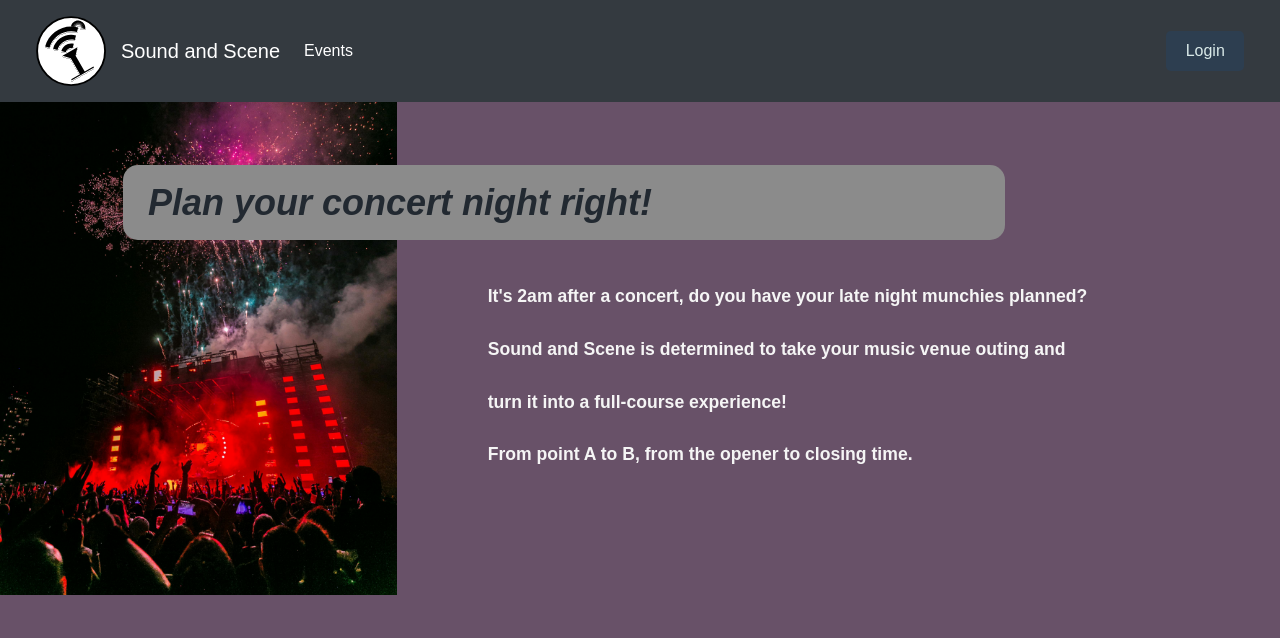
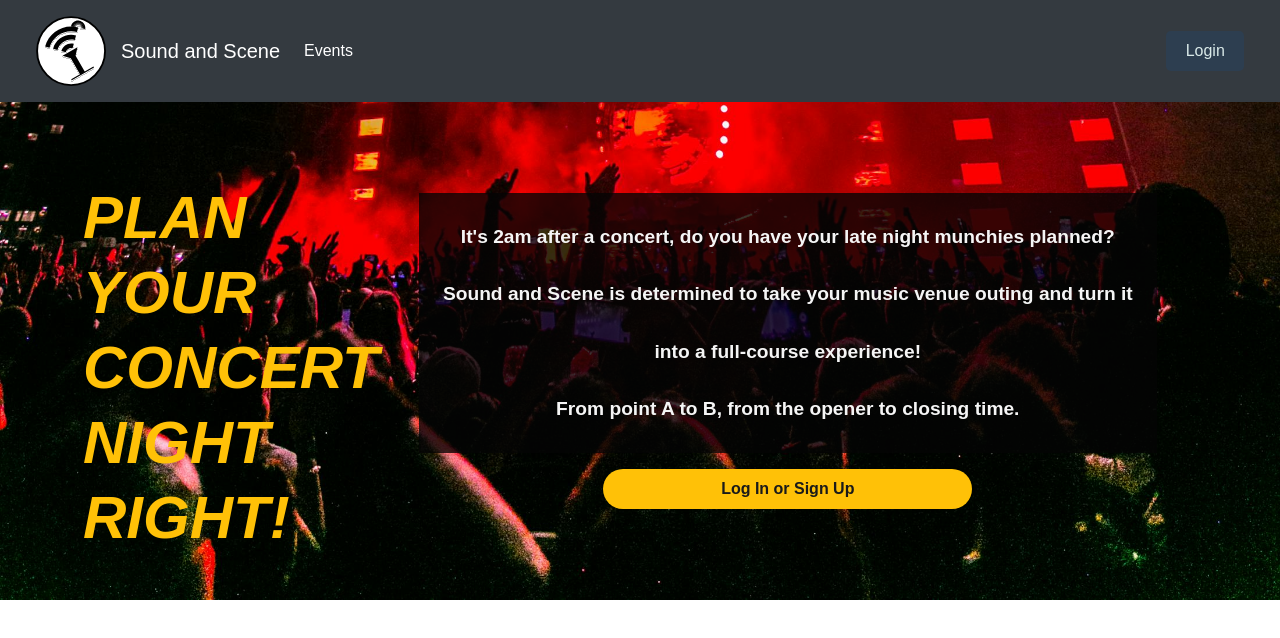
Before and after one commit to YourChumMoop/sound-and-scene, a React (Vite) app in the folder client/: page / in a window 1280 px wide. Shown: the top 638 px of the page. Built offline with nearby package versions, Linux system fonts and the light colour scheme.

Commit message:
added background images to home page for login and non login. added navigation buttons. added custom message on login. locked scrolling on home screen to hide image overflow.

```diff
--- a/client/package.json
+++ b/client/package.json
@@ -13,12 +13,14 @@
     "jwt-decode": "^4.0.0",
     "react": "^18.2.0",
     "react-dom": "^18.2.0",
+    "react-helmet": "^6.1.0",
     "react-router-dom": "^6.23.1",
     "validator": "^13.12.0"
   },
   "devDependencies": {
     "@types/react": "^18.2.66",
     "@types/react-dom": "^18.2.22",
+    "@types/react-helmet": "^6.1.11",
     "@typescript-eslint/eslint-plugin": "^7.2.0",
     "@typescript-eslint/parser": "^7.2.0",
     "@vitejs/plugin-react": "^4.2.1",
--- a/client/src/App.css
+++ b/client/src/App.css
@@ -1,8 +1,10 @@
 /* Global Styles */
 body {
   font-family: 'Arial', sans-serif;
-  background-color: #685168;
   color: #222931;
+}
+.no-scroll {
+  overflow: hidden;
 }
 
 a {
@@ -19,29 +21,51 @@ a:hover {
   padding-right: 15px;
 }
 .home-splash {
-  display: block;
-  width: fit-content;
+  /* background-image: url(/pexels-wendywei-1540406.jpg);
+  background-size: cover;
+  background-position: 50%; */
+  display: flex;
+  width: auto;
+  height: auto;
+
+}
+.home-splash img {
+  position: absolute;
+  z-index: -1;
+  top: -165%;
+  left: 0px;
+  width: 100%;
+}
+.home-splash .logged-in-img{
+  top: 40px;
 }
 .home-splash h1 {
+  color: #ffc107;
   font-style: italic;
   text-align: left;
-  font-weight: bolder;
-  background-color: #8b8b8b;
+  font-size: 60px;
+  font-weight: 900;
   border-radius: 15px;
   padding: 15px 25px 15px 25px;
   margin: 15px;
 }
 .home-splash p {
+
   line-height: 3;
   color: whitesmoke;
+  background-color: #050505c9;
   position: relative;
-  left: 10%;
-  margin-left: 30%;
+  text-align: center;
   font-weight: bold;
   white-space: pre-line;
-
+  font-size: larger;
   padding: 15px;
 }
+.home-splash .side-text {
+  padding-top: 4%;
+  padding-right: 15px;
+}
+
 .left-splash {
   position: absolute;
   padding-right: 5%;
--- a/client/src/pages/Events.tsx
+++ b/client/src/pages/Events.tsx
@@ -122,7 +122,7 @@ const Events = () => {
   };
 
   return (
-    <div className="container mt-5">
+    <div>
       <h2 className="text-center mb-4">Find Music Events</h2>
 
       <div className="search-bar input-group mb-4">
@@ -133,7 +133,7 @@ const Events = () => {
           value={zipcode}
           onChange={handleZipcodeChange}
         />
-        <button className="btn btn-primary rounded-pill" onClick={handleSearch}>
+        <button style={{marginLeft:'10px'}} className="btn btn-primary rounded-pill" onClick={handleSearch}>
           Search
         </button>
       </div>
--- a/client/src/pages/Home.tsx
+++ b/client/src/pages/Home.tsx
@@ -1,6 +1,7 @@
 import { useState, useLayoutEffect } from "react";
-
+import { Link } from "react-router-dom";
 import auth from '../utils/auth';
+import Helmet from 'react-helmet';
 
 const Home = () => {
 
@@ -44,22 +45,58 @@ const Home = () => {
         <>
             {
                 !loginCheck ? (
-                    <div className='login-notice'>
+                    <div className='login-notice welcome'>
+                        <Helmet>
+                            <body className="no-scroll" />
+                        </Helmet>
                         <div className="home-splash">
-                            <img src="\pexels-wendywei-1540406.jpg" className="left-splash"/>
-                            <h1>
-                                Plan your concert night right!
+                            <img src="/pexels-wendywei-1540406.jpg" />
+
+                            <h1 style={{marginLeft: '-50px'}}>
+                                PLAN YOUR <br />CONCERT <br />NIGHT <br />RIGHT!
                             </h1>
+                            <div className="side-text">
                                 <p>
-                                It's 2am after a concert, do you have your late night munchies planned?<br/>
+                                    It's 2am after a concert, do you have your late night munchies planned?<br />
                                     Sound and Scene is determined to take your music venue outing and turn
-                                it into a full-course experience! <br/>From point A to B, from the opener to
+                                    it into a full-course experience! <br />From point A to B, from the opener to
                                     closing time.
                                 </p>
+                                <div style={{ textAlign: 'center' }}>
+                                    <Link to="/login">
+                                        <button
+                                            className="btn btn-primary bg-warning w-50 rounded-pill text-dark fw-bold"
+                                            type="button"
+                                        >
+                                            Log In or Sign Up
+                                        </button>
+                                    </Link>
                                 </div>
                             </div>
+                        </div>
+
+                    </div>
                 ) : (
-                    <h1>Welcome back, {localStorage.getItem('username')}!</h1>
+                    <div className="home-splash">
+                        <Helmet>
+                            <body className="no-scroll" />
+                        </Helmet>
+                        <div style={{ marginLeft: 'auto', marginRight: 'auto', backgroundColor: '#050505c9' }}>
+                            <h1>Welcome back,<br /> {localStorage.getItem('username')}!</h1>
+                            <div style={{ textAlign: 'center' }}>
+                                <Link to="/events">
+                                    <button
+                                        className="btn btn-primary bg-warning w-50 rounded-pill text-dark fw-bold"
+                                        style={{ margin: '20px' }}
+                                        type="button"
+                                    >
+                                        Get Started
+                                    </button>
+                                </Link>
+                            </div>
+                        </div>
+                        <img className="logged-in-img" src="pexels-yaroslav-shuraev-7646192.jpg" />
+                    </div>
                 )}
         </>
     );
--- a/client/src/pages/Login.tsx
+++ b/client/src/pages/Login.tsx
@@ -29,6 +29,7 @@ const Login = () => {
       // Call the login API endpoint with loginData
       const data = await login(loginData);
       // If login is successful, call Auth.login to store the token in localStorage
+      localStorage.setItem('username',loginData.username as string);
       Auth.login(data.token);
     } catch (err) {
       console.error("Failed to login", err);
--- a/client/src/pages/NewLogin.tsx
+++ b/client/src/pages/NewLogin.tsx
@@ -40,9 +40,14 @@ const NewLogin = () => {
 
 
     return (
-        <div className='login-container'>
-            <form className='form login-form' onSubmit={handleSubmit}>
-                <h1 className='text-center mb-4'>Create Login</h1>
+        <div className='container mt-5 d-flex justify-content-center'>
+            <div
+                className="card shadow-lg border-0 rounded-3"
+                style={{ maxWidth: "400px", width: "100%" }}
+            >
+                <div className='card-body p-4'>
+                    <h1 className='text-center mb-4 fw-bold'>Create Login</h1>
+                    <form className='login-form' onSubmit={handleSubmit}>
 
                         <div className="form-group mb-3">
                             <label className="form-label">Username</label>
@@ -70,8 +75,10 @@ const NewLogin = () => {
                             />
                         </div>
 
-                <button type='submit' className='btn btn-primary w-100'>Create Login</button>
+                        <button type='submit' className='btn btn-primary w-100 rounded-pill fw-bold'>Create Login</button>
                     </form>
+                </div>
+            </div>
         </div>
     );
 };
--- a/client/src/utils/auth.ts
+++ b/client/src/utils/auth.ts
@@ -13,16 +13,15 @@ class AuthService {
   }
 
   // Store the JWT token in localStorage and redirect to the home page
-  login(idToken: string, idUser: string) {
+  login(idToken: string) {
     localStorage.setItem('id_token', idToken);
-    localStorage.setItem('username', idUser);
     window.location.assign('/');
   }
 
   // Remove the JWT token from localStorage and redirect to the home page
   logout() {
     localStorage.removeItem('id_token');
-    localStorage.removeItem('username')
+    localStorage.removeItem('username');
     window.location.assign('/');
   }
 }
--- a/package.json
+++ b/package.json
@@ -26,6 +26,7 @@
     },
     "dependencies": {
         "bootstrap": "^5.3.3",
+        "react-helmet": "^6.1.0",
         "validator": "^13.12.0"
     }
 }
```
Also changed, not shown: 2 other files (tests, documents, lock files or other folders). Lines whose indentation alone changed are shown as unchanged.
